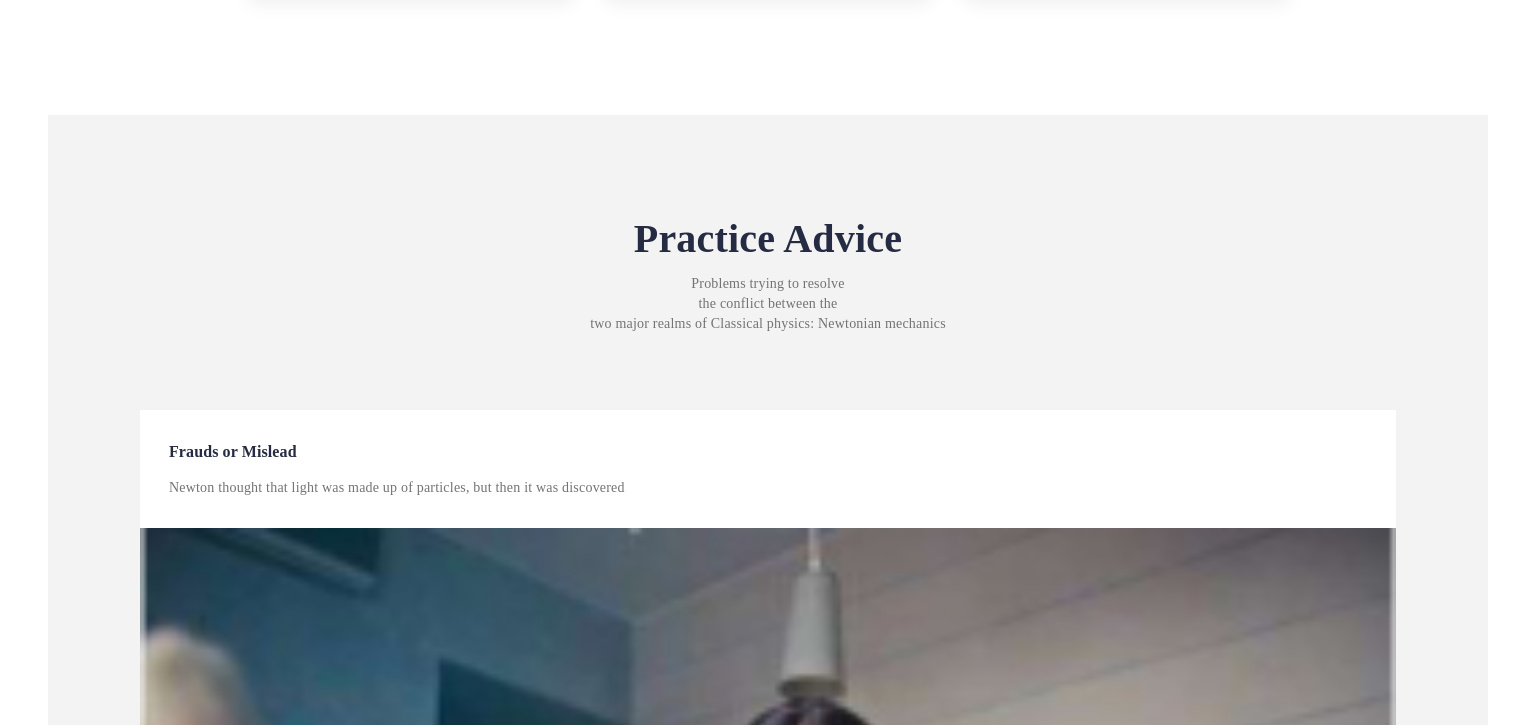
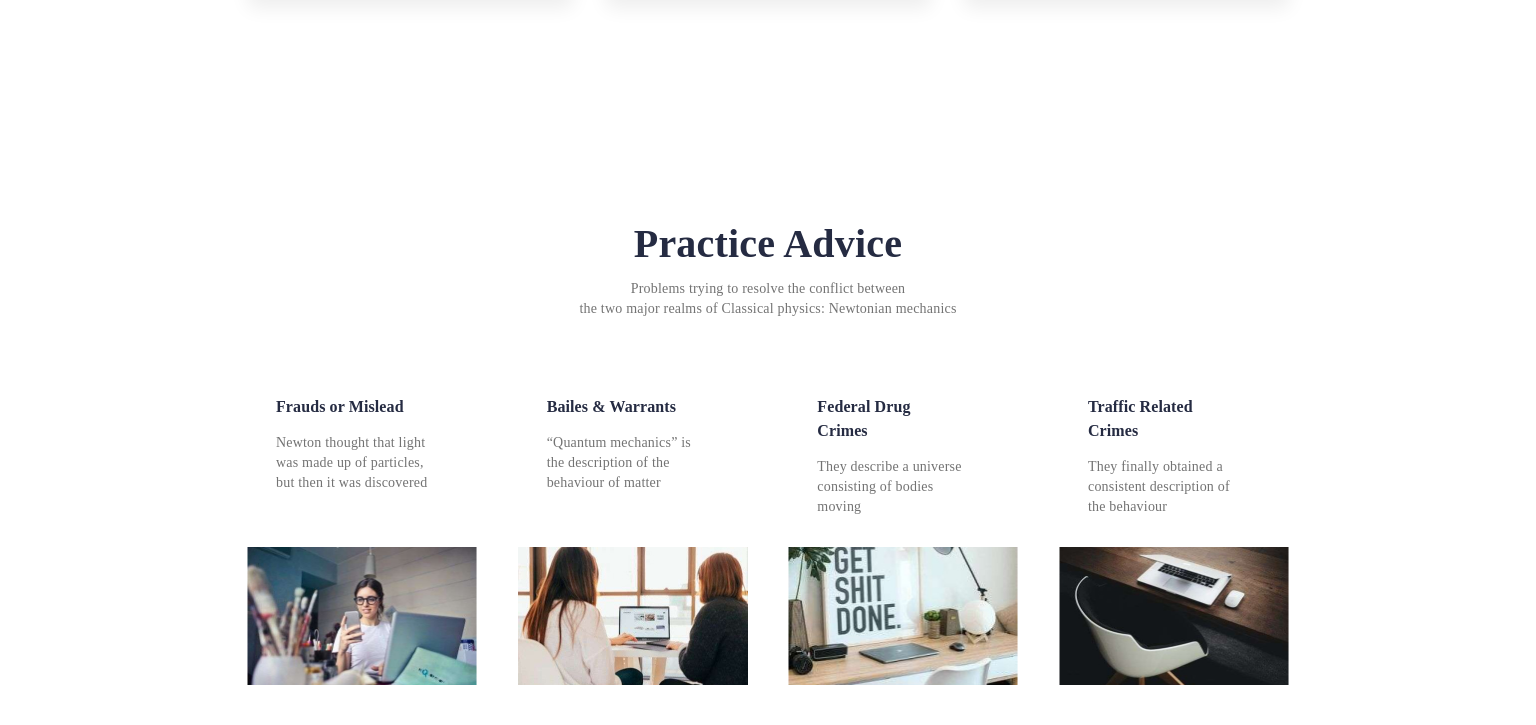
Before and after one commit to lemdorot/Legalide, a website: page src/html/index.html in a window 1536 px wide. Shown: the part 1220-1945 px from the top of the page. Drawn offline with nearby package versions, Linux system fonts and the light colour scheme; files that its build step writes are made by us from their sources; files whose address does not match are found by name; a web font is replaced by a local one.

Commit message:
Стилизация блока advices десктопной версии

```diff
--- a/src/html/index.html
+++ b/src/html/index.html
@@ -87,7 +87,7 @@
         </section>
         <section class="advices container">
             <h2 class="advices_title">Practice Advice</h2>
-            <p class="advices_desc">Problems trying to resolve <br> the conflict between the <br> two major realms of Classical physics: Newtonian mechanics </p>
+            <p class="advices_desc">Problems trying to resolve <br> the conflict between <br> the <br> two major realms of Classical physics: Newtonian mechanics </p>
             <ul class="advices_list">
                 <li class="advices_item advice">
                     <h3 class="advice_title">Frauds or Mislead</h3>
--- a/src/sass/blocks/advices.sass
+++ b/src/sass/blocks/advices.sass
@@ -25,6 +25,9 @@
     line-height: 20px
     text-align: center
     color: #737373
+
+    br:nth-child(2)
+        display: none
 
 .advices_list
     padding: 0 92px
@@ -59,3 +62,36 @@
 
 .advice_image
     width: 100%
+
+@media (min-width: 1440px)
+    .advices
+        padding-bottom: 76px
+        background-color: #FFFFFF
+
+    .advices_desc
+        margin-bottom: 46px
+
+        br
+            display: none
+
+        br:nth-child(2)
+            display: block
+
+    .advices_list
+        padding: 0 199px
+        display: flex
+        justify-content: space-between
+
+    .advices_item
+        width: 230px
+        display: flex
+        flex-direction: column
+
+    .advice_image
+        margin-top: 30px
+
+    .advice_text
+        margin-bottom: auto
+
+    .advice_title
+        padding-right: 55px
--- a/src/sass/blocks/practice.sass
+++ b/src/sass/blocks/practice.sass
@@ -58,6 +58,8 @@
         padding-top: 49px
 
     .practice_desc
+        margin-bottom: 80px
+
         br
             display: none
 
```
